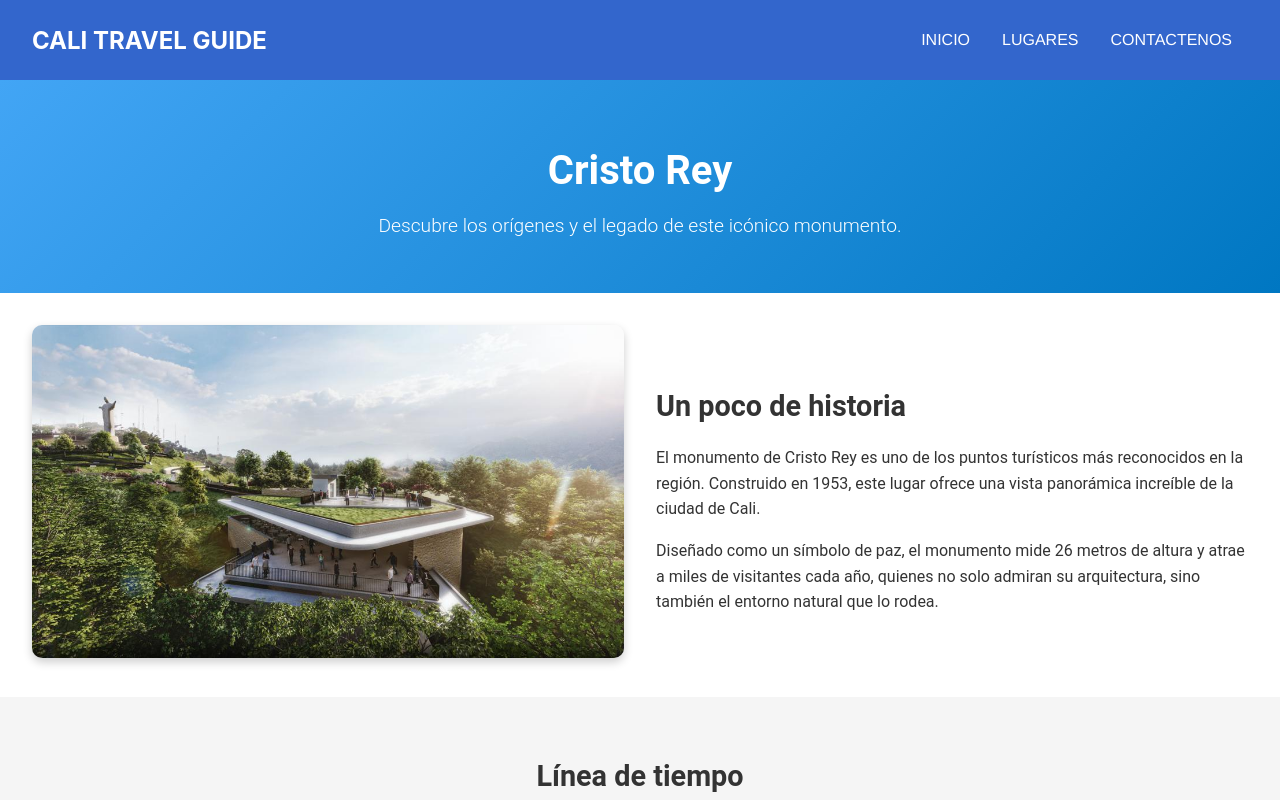
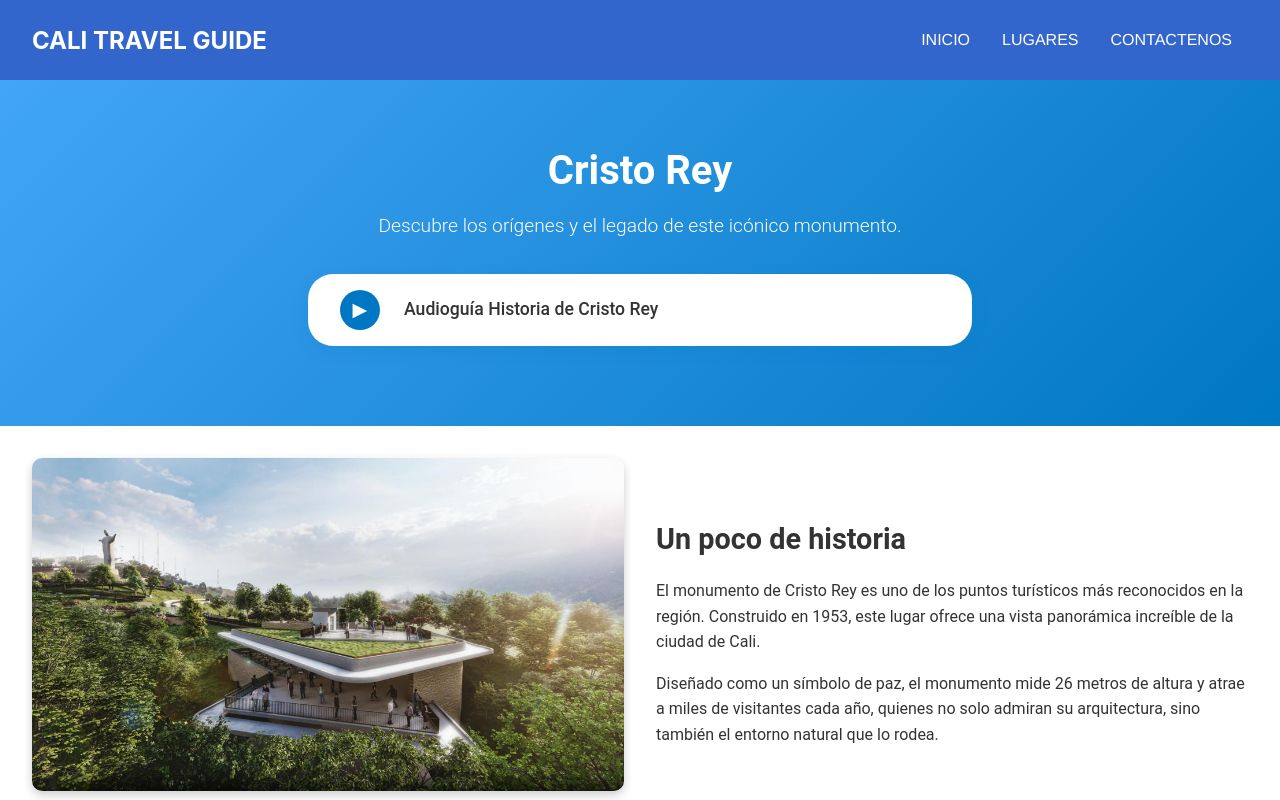
Before and after one commit to JuanTriana27/Cali-Travel-Guide, a React (Create React App) app: page /historia in a window 1280 px wide. Shown: the top 800 px of the page. Built offline with nearby package versions, Linux system fonts and the light colour scheme.

Commit message:
primer audio

```diff
--- /dev/null
+++ b/src/components/AudioPlayer/audioPlayer.css
@@ -0,0 +1,44 @@
+.audioPlayer {
+    background: #fff;
+    border-radius: 25px;
+    padding: 1rem 2rem;
+    box-shadow: 0 4px 15px rgba(0, 119, 194, 0.2);
+    display: flex;
+    align-items: center;
+    gap: 1.5rem;
+    margin: 2rem auto;
+    max-width: 600px;
+    animation: slideUp 1s ease forwards;
+  }
+
+  .playButton {
+    background: #0077c2;
+    border: none;
+    border-radius: 50%;
+    width: 40px;
+    height: 40px;
+    color: white;
+    font-size: 1.2rem;
+    cursor: pointer;
+    transition: transform 0.3s ease;
+    display: flex;
+    align-items: center;
+    justify-content: center;
+  }
+
+  .playButton:hover {
+    transform: scale(1.1);
+  }
+
+  .audioTitle {
+    font-weight: 500;
+    color: #333;
+    font-size: 1.1rem;
+  }
+
+  @media (max-width: 768px) {
+    .audioPlayer {
+      margin: 1rem;
+      padding: 1rem;
+    }
+  }
--- /dev/null
+++ b/src/components/AudioPlayer/audioPlayer.jsx
@@ -0,0 +1,28 @@
+import React, { useState, useRef } from 'react';
+import '../AudioPlayer/audioPlayer.css';
+
+const AudioPlayer = ({ audioSrc }) => {
+  const [isPlaying, setIsPlaying] = useState(false);
+  const audioRef = useRef(null);
+
+  const togglePlay = () => {
+    if (isPlaying) {
+      audioRef.current.pause();
+    } else {
+      audioRef.current.play();
+    }
+    setIsPlaying(!isPlaying);
+  };
+
+  return (
+    <div className="audioPlayer">
+      <button onClick={togglePlay} className="playButton">
+        {isPlaying ? '⏸' : '▶'}
+      </button>
+      <audio ref={audioRef} src={audioSrc} />
+      <div className="audioTitle">Audioguía Historia de Cristo Rey</div>
+    </div>
+  );
+};
+
+export default AudioPlayer;
--- a/src/pages/Historia/historia.css
+++ b/src/pages/Historia/historia.css
@@ -13,7 +13,7 @@
   background: linear-gradient(135deg, #42a5f5, #0077c2);
   color: white;
   text-align: center;
-  padding: 2rem;
+  padding: 2rem 2rem 3rem 2rem;
   animation: slideDown 1.2s ease-in-out;
 }
 
@@ -27,7 +27,47 @@
   font-size: 1.2rem;
   font-weight: 300;
   margin-top: 0;
+  margin-bottom: 1.5rem;
   animation: fadeInSubtitle 2s ease forwards;
+}
+
+/* Reproductor de Audio */
+.audioPlayer {
+  background: rgba(255, 255, 255, 0.9);
+  border-radius: 25px;
+  padding: 1rem 2rem;
+  box-shadow: 0 4px 15px rgba(0, 119, 194, 0.2);
+  display: flex;
+  align-items: center;
+  gap: 1.5rem;
+  margin: 0 auto;
+  max-width: 600px;
+  animation: slideUp 1s ease forwards;
+}
+
+.playButton {
+  background: #0077c2;
+  border: none;
+  border-radius: 50%;
+  width: 40px;
+  height: 40px;
+  color: white;
+  font-size: 1.2rem;
+  cursor: pointer;
+  transition: transform 0.3s ease;
+  display: flex;
+  align-items: center;
+  justify-content: center;
+}
+
+.playButton:hover {
+  transform: scale(1.1);
+}
+
+.audioTitle {
+  font-weight: 500;
+  color: #333;
+  font-size: 1.1rem;
 }
 
 /* Contenido principal */
@@ -119,18 +159,7 @@
   margin-right: 0.5rem;
 }
 
-/* Footer */
-.historiaFooter {
-  background: #333;
-  color: white;
-  text-align: center;
-  padding: 1rem;
-  font-size: 0.9rem;
-  margin-top: 2rem;
-  animation: fadeIn 2s ease;
-}
-
-/* Solo en dispositivos móviles */
+/* Responsive */
 @media (max-width: 768px) {
   .historiaContent {
     flex-wrap: wrap;
@@ -143,17 +172,22 @@
   .historiaText {
     flex: 1 1 100%;
   }
+
+  .audioPlayer {
+    margin: 0 1rem;
+    padding: 1rem;
+    gap: 1rem;
+  }
+
+  .historiaHeader {
+    padding: 1.5rem 1rem 2.5rem 1rem;
+  }
 }
 
 /* Animaciones */
 @keyframes fadeIn {
-  from {
-    opacity: 0;
-  }
-
-  to {
-    opacity: 1;
-  }
+  from { opacity: 0; }
+  to { opacity: 1; }
 }
 
 @keyframes slideDown {
@@ -161,7 +195,6 @@
     transform: translateY(-50px);
     opacity: 0;
   }
-
   to {
     transform: translateY(0);
     opacity: 1;
@@ -173,7 +206,6 @@
     opacity: 0;
     transform: translateY(-20px);
   }
-
   to {
     opacity: 1;
     transform: translateY(0);
@@ -185,7 +217,6 @@
     opacity: 0;
     transform: translateY(10px);
   }
-
   to {
     opacity: 1;
     transform: translateY(0);
@@ -197,7 +228,6 @@
     opacity: 0;
     transform: translateX(-20px);
   }
-
   to {
     opacity: 1;
     transform: translateX(0);
@@ -209,7 +239,6 @@
     transform: translateY(50px);
     opacity: 0;
   }
-
   to {
     transform: translateY(0);
     opacity: 1;
@@ -221,7 +250,6 @@
     opacity: 0;
     transform: translateX(-20px);
   }
-
   to {
     opacity: 1;
     transform: translateX(0);
--- a/src/pages/Historia/historia.jsx
+++ b/src/pages/Historia/historia.jsx
@@ -1,22 +1,22 @@
 import React from 'react';
-import '../../pages/Historia/historia.css'; // Agrega estilos si los necesitas
-
-// Imagenes
+import '../../pages/Historia/historia.css';
+import AudioPlayer from '../../components/AudioPlayer/audioPlayer.jsx';
+import historiaAudio from '../../assets/audio/historia.mp3';
 import image4 from '../../assets/imagenes/Image4.jpg';
 
 const Historia = () => {
-  let imgSrc = image4;
   return (
     <div className="historia">
       <header className="historiaHeader">
         <h1 className="historiaTitle">Cristo Rey</h1>
         <p className="historiaSubtitle">Descubre los orígenes y el legado de este icónico monumento.</p>
+        <AudioPlayer audioSrc={historiaAudio} />
       </header>
 
       <section className="historiaContent">
         <div className="historiaImageContainer">
           <img
-            src={imgSrc}
+            src={image4}
             alt="Cristo Rey"
             className="historiaImage"
           />
```
Also changed, not shown: src/pages/Home/home.css (line endings or trailing spaces), 1 other file (tests, documents, lock files or other folders).
